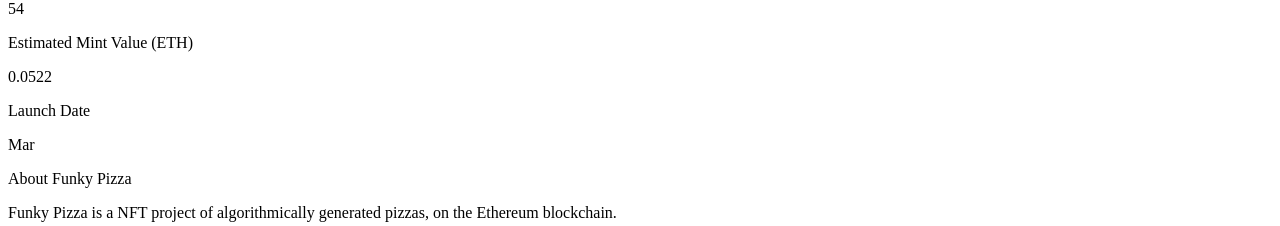
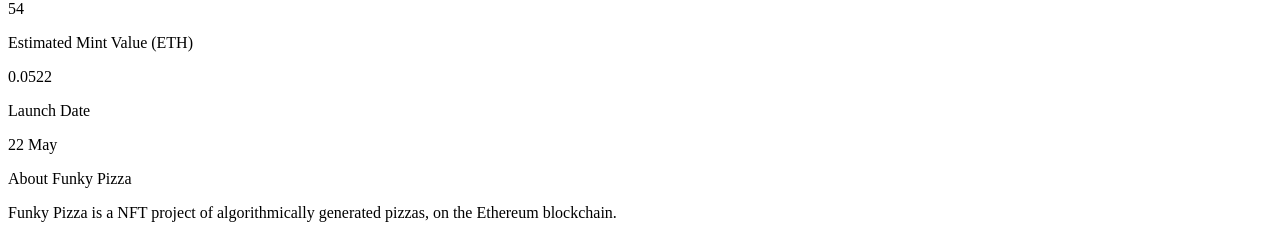
Before and after one commit to Diogomartf/funky-pizza-ui, a Next.js app: page / in a window 1280 px wide. Shown: the part 2500-2726 px from the top of the page. Built offline with nearby package versions, Linux system fonts and the light colour scheme; a web font is replaced by a local one.

Commit message:
Add a launch date!!

```diff
--- a/pages/components/Footer.js
+++ b/pages/components/Footer.js
@@ -7,7 +7,7 @@
         className="w-40 md:w-56 lg:w-64"
       />
       <div className="text-sm font-bold text-right text-darkRed">
-        All rights reserved @ FunkyPizza — {new Date().getFullYear()}
+        All rights reserved @ Funky Pizza — {new Date().getFullYear()}
       </div>
     </div>
   );
--- a/pages/index.js
+++ b/pages/index.js
@@ -47,7 +47,7 @@
               title="Estimated Mint Value (ETH)"
               text="0.0522"
             />
-            <ProjectTomatoCard title="Launch Date" text="Mar" />
+            <ProjectTomatoCard title="Launch Date" text="22 May" />
           </div>
         </div>
         <About />
```
